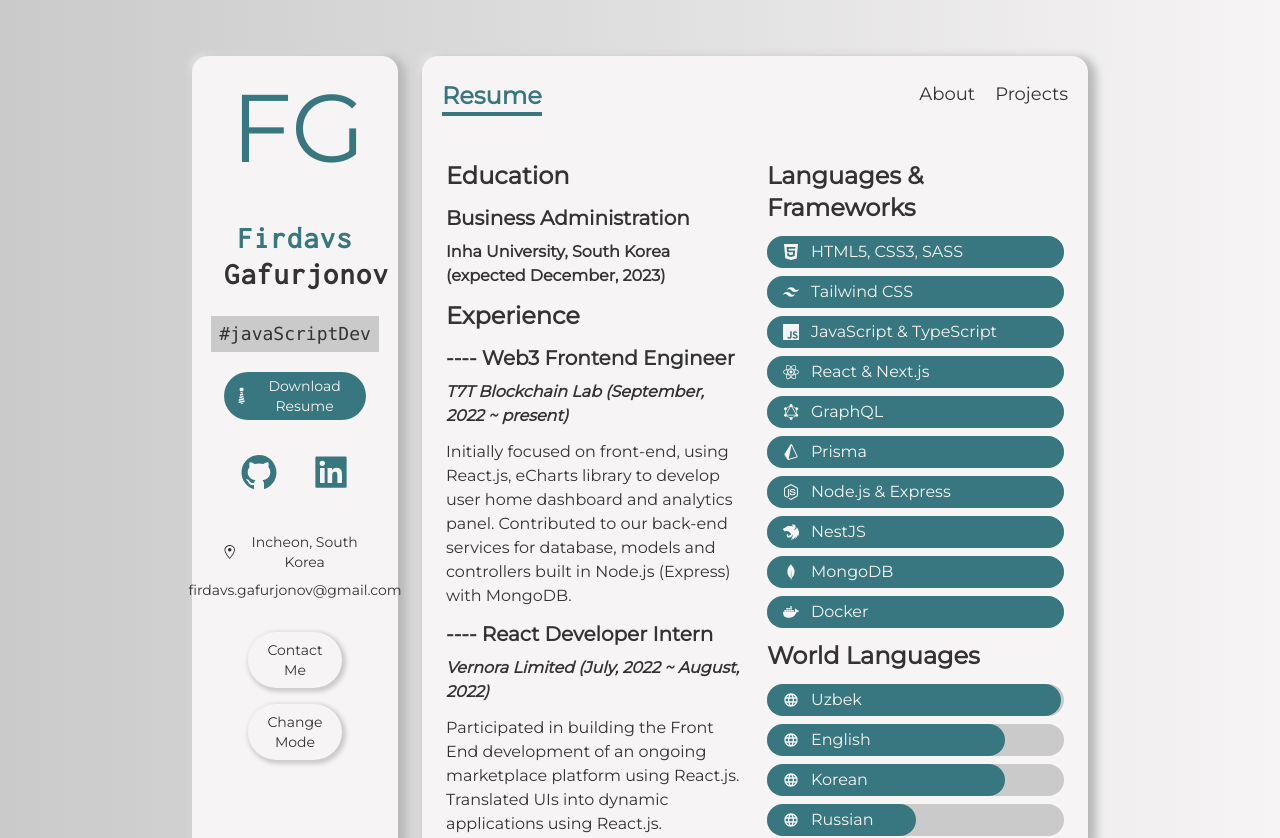
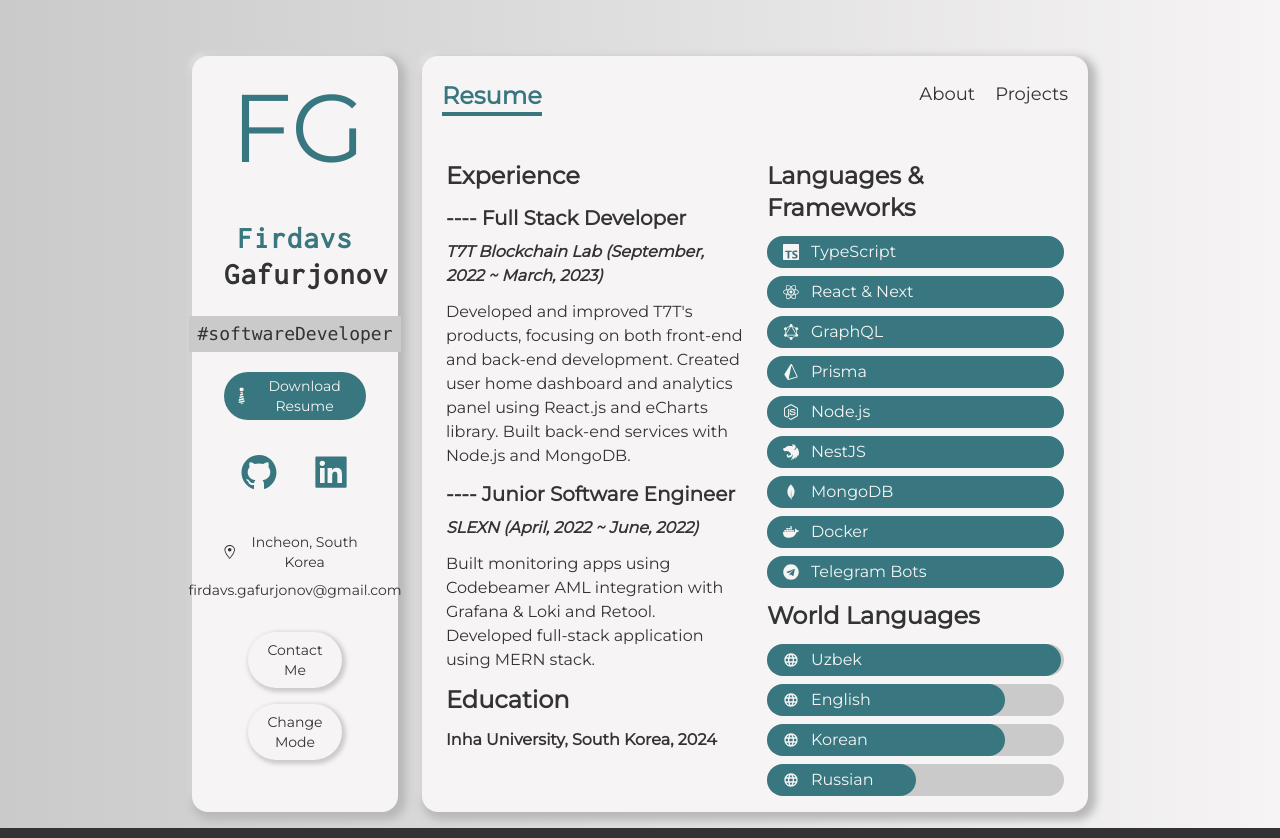
Before and after one commit to gfirik/portfolio, a Next.js app: page /resume in a window 1280 px wide. Shown: the top 838 px of the page. Built offline with nearby package versions, Linux system fonts and the light colour scheme.

Commit message:
update (2024.12)

```diff
--- a/components/Sidebar.tsx
+++ b/components/Sidebar.tsx
@@ -21,7 +21,7 @@ export const Sidebar = () => {
       </h2>
       <p className="flex justify-center w-full my-3 text-lg font-inconsolata">
         <code className="px-2 py-1 bg-white2 dark:text-white dark:bg-black2">
-          #javaScriptDev
+          #softwareDeveloper
         </code>
       </p>
       <a
--- a/data.ts
+++ b/data.ts
@@ -1,12 +1,7 @@
 import { IProject, IService, ISkill } from "./types";
-import { FaReact, FaNodeJs } from "react-icons/fa";
-import { HiAcademicCap } from "react-icons/hi";
+import { FaReact, FaNodeJs, FaTelegram } from "react-icons/fa";
 import {
-  SiHtml5,
-  SiJavascript,
-  SiRedux,
   SiReact,
-  SiTailwindcss,
   SiTypescript,
   SiMongodb,
   SiNestjs,
@@ -22,7 +17,7 @@ export const services: IService[] = [
     Icon: FaReact,
     title: "Front End Development",
     about:
-      "I have been using <b>React.js</b> and other related frameworks, such as <b>Next.js</b> to build SPAs and client side of my full stack apps",
+      "I have been using <b>React.js</b> and <b>Next.js</b> to build client side of my full stack apps",
   },
   {
     Icon: GiStack,
@@ -40,41 +35,30 @@ export const services: IService[] = [
     Icon: MdDevices,
     title: "Responsive Web Design",
     about:
-      "I can develop responsive web application for all types of screen sizes. And I use <b>Tailwind</b>, <b>SCSS</b>, <b>Bootstrap</b> and others.",
+      "I can develop responsive web applications for all types of screen sizes using <b>Tailwind</b>, <b>shadcn/ui</b>, <b>Bootstrap</b> and others.",
   },
   {
-    Icon: HiAcademicCap,
-    title: "Full Time Learner",
+    Icon: FaTelegram,
+    title: "Telegram Bots",
     about:
-      "a daily learner of new techs, <b>freeCodeCamp</b>, <b>Coursera</b> and <b>edX</b> student, doing master's at <b>YouTube</b> university.",
+      "can build <b>telegram bots</b> integrated with <b>WebApps</b>. Mainly use <b>grammY</b> framework to handle bot APIs.",
   },
   {
     Icon: GiArchiveResearch,
     title: "loading...",
-    about:
-      "learning <b>Rust</b>, building side projects using <b>NestJS</b> and <b>Next.js</b>",
+    about: "learning, exploring, reading, building side projects ...",
   },
 ];
 
 export const programmingLanguages: ISkill[] = [
   {
-    Icon: SiHtml5,
-    name: "HTML5, CSS3, SASS",
-    level: "100%",
-  },
-  {
-    Icon: SiTailwindcss,
-    name: "Tailwind CSS",
-    level: "100%",
-  },
-  {
-    Icon: SiJavascript,
-    name: "JavaScript & TypeScript",
+    Icon: SiTypescript,
+    name: "TypeScript",
     level: "100%",
   },
   {
     Icon: SiReact,
-    name: "React & Next.js",
+    name: "React & Next",
     level: "100%",
   },
   {
@@ -89,7 +73,7 @@ export const programmingLanguages: ISkill[] = [
   },
   {
     Icon: FaNodeJs,
-    name: "Node.js & Express",
+    name: "Node.js",
     level: "100%",
   },
   {
@@ -105,6 +89,11 @@ export const programmingLanguages: ISkill[] = [
   {
     Icon: SiDocker,
     name: "Docker",
+    level: "100%",
+  },
+  {
+    Icon: FaTelegram,
+    name: "Telegram Bots",
     level: "100%",
   },
 ];
@@ -133,6 +122,17 @@ export const languages: ISkill[] = [
 ];
 
 export const projects: IProject[] = [
+  {
+    id: 7,
+    name: "Ilm Library | Book sharing platform",
+    description:
+      "Web  App integrated with telegram bot, with seperate admin panel to manage project.",
+    image_path: "/images/ilm-library.png",
+    deployed_url: "https://library-bot.vercel.app/",
+    github_url: "https://github.com/gfirik/library-client",
+    category: ["react"],
+    key_techs: ["Next.js", "shadcn/ui", "AWS", "Supabase"],
+  },
   {
     id: 6,
     name: "PayCard | Next.js & MongoDB",
--- a/pages/index.tsx
+++ b/pages/index.tsx
@@ -24,11 +24,11 @@ const About: NextPage = () => {
         <span className="font-mono text-xl font-extrabold text-ming">
           &lt;p&gt; &nbsp;
         </span>
-        I&apos;m a <b>JavaScript developer</b> based in Incheon, Korea, with
+        I&apos;m a <b>Software developer</b> based in Incheon, Korea, with
         around 1 year of experience in the software industry. My focus area for
         the past years has been front-end development with <b>React</b> and{" "}
         <b>Next.js</b>, but I&apos;m also skilled in back-end development with{" "}
-        <b>Node.js</b> and <b>NestJS.</b>
+        <b>Node.js</b> and <b>Telegram bots.</b>
         <span className="text-xl font-extrabold text-ming">
           &nbsp;&lt;/p&gt;
         </span>
--- a/pages/resume.tsx
+++ b/pages/resume.tsx
@@ -20,43 +20,19 @@ const Resume = () => {
       <div className="grid md:grid-cols-2 gap-6">
         <div className="col-span-1 gap-6">
           <motion.div variants={fadeInUp} initial="initial" animate="animate">
-            <h4 className="my-3 text-2xl font-bold">Education</h4>
-            <div>
-              <h5 className="my-2 text-xl font-bold">
-                Business Administration
-              </h5>
-              <p className="font-semibold">
-                Inha University, South Korea (expected December, 2023)
-              </p>
-            </div>
-          </motion.div>
-          <motion.div variants={fadeInUp} initial="initial" animate="animate">
             <h4 className="my-3 text-2xl font-bold">Experience</h4>
             <div>
               <h5 className="my-2 text-xl font-bold">
-                ---- Web3 Frontend Engineer
+                ---- Full Stack Developer
               </h5>
               <p className="font-semibold italic">
-                T7T Blockchain Lab (September, 2022 ~ present)
+                T7T Blockchain Lab (September, 2022 ~ March, 2023)
               </p>
               <p className="my-3">
-                Initially focused on front-end, using React.js, eCharts library
-                to develop user home dashboard and analytics panel. Contributed
-                to our back-end services for database, models and controllers
-                built in Node.js (Express) with MongoDB.
-              </p>
-            </div>
-            <div>
-              <h5 className="my-2 text-xl font-bold">
-                ---- React Developer Intern
-              </h5>
-              <p className="font-semibold italic">
-                Vernora Limited (July, 2022 ~ August, 2022)
-              </p>
-              <p className="my-3">
-                Participated in building the Front End development of an ongoing
-                marketplace platform using React.js. Translated UIs into dynamic
-                applications using React.js.
+                Developed and improved T7T&apos;s products, focusing on both
+                front-end and back-end development. Created user home dashboard
+                and analytics panel using React.js and eCharts library. Built
+                back-end services with Node.js and MongoDB.
               </p>
             </div>
             <div>
@@ -71,6 +47,14 @@ const Resume = () => {
                 Grafana & Loki and Retool. Developed full-stack application
                 using MERN stack.
               </p>
+            </div>
+          </motion.div>
+          <motion.div variants={fadeInUp} initial="initial" animate="animate">
+            <h4 className="my-3 text-2xl font-bold">Education</h4>
+            <div>
+              <h3 className="font-semibold">
+                Inha University, South Korea, 2024
+              </h3>
             </div>
           </motion.div>
         </div>
```
Also changed, not shown: public/images/ilm-library.png (added), 1 other file (tests, documents, lock files or other folders).
